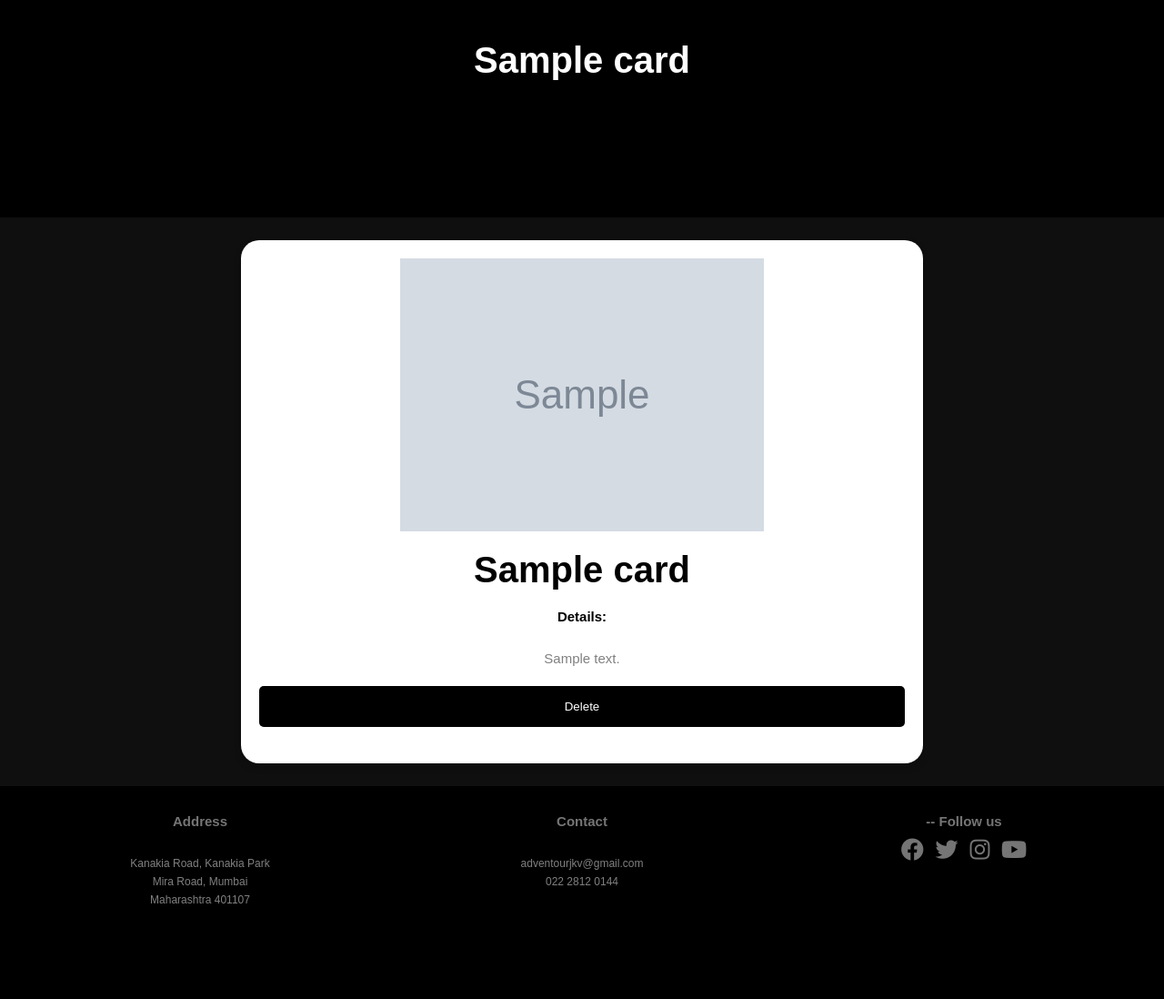
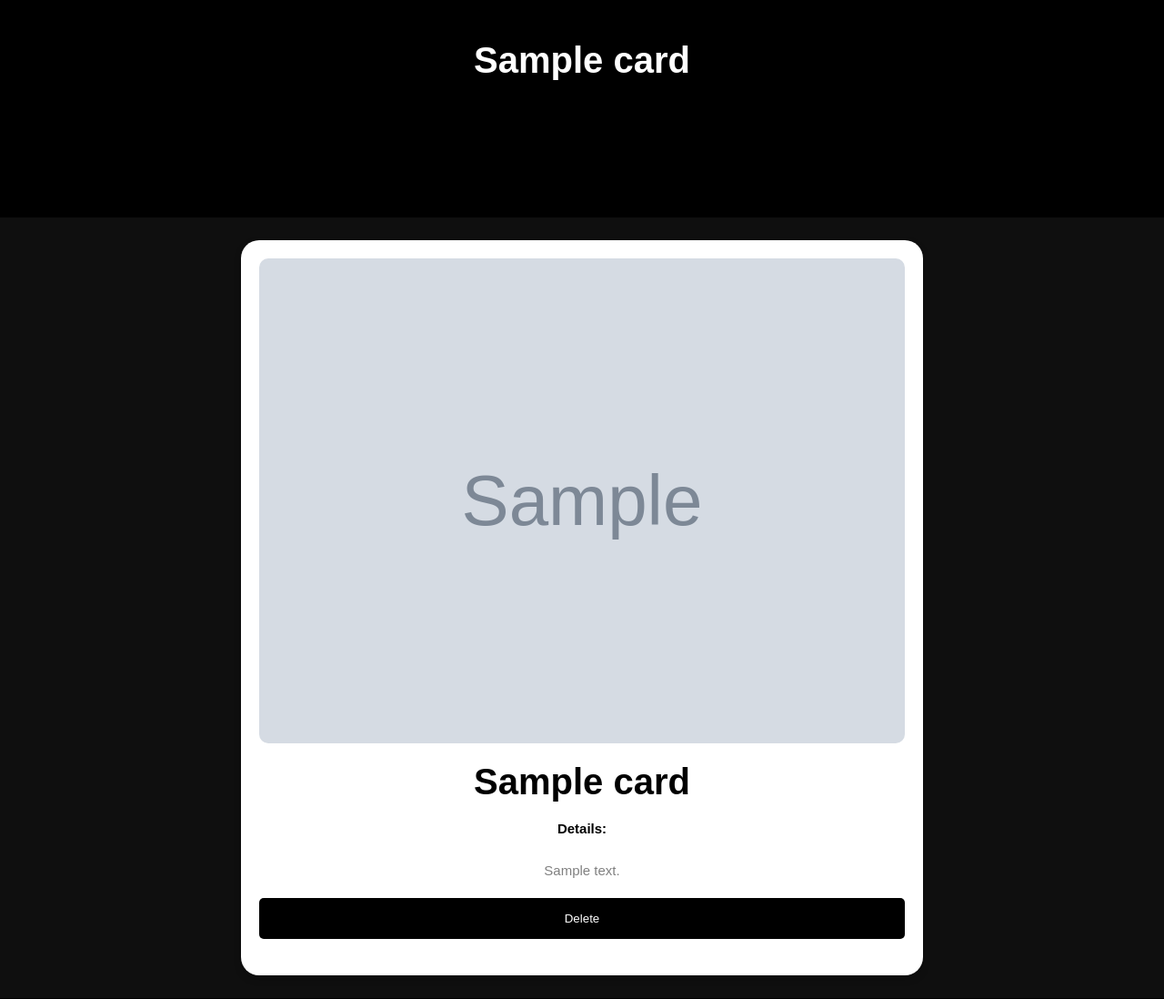
Before and after one commit to jashnimje/Adventour, a PHP site: page /details_blog.php?id=1 in a window 1280 px wide. Shown: the part 65-1163 px from the top of the page at 91% size. Before the commit the page ends 1058 px from the top, so only its background shows below. Run offline with PHP 8.4, Linux system fonts and the light colour scheme; tables that the repository leaves empty or names only in its code hold one stand-in row (values such as "Sample post"); grey boxes marked "Sample" are stand-in pictures; some libraries are stand-ins or nearby versions.

Commit message:
Fixed error in details page in blog

```diff
--- a/css/styles.css
+++ b/css/styles.css
@@ -537,7 +537,7 @@ img {
 }
 
 .details-container img,
-details-container12 img {
+.details-container12 img {
   width: 100%;
   border-radius: 10px;
 }
```
Also changed, not shown: assets/img/blog/blog.jpg (deleted).
